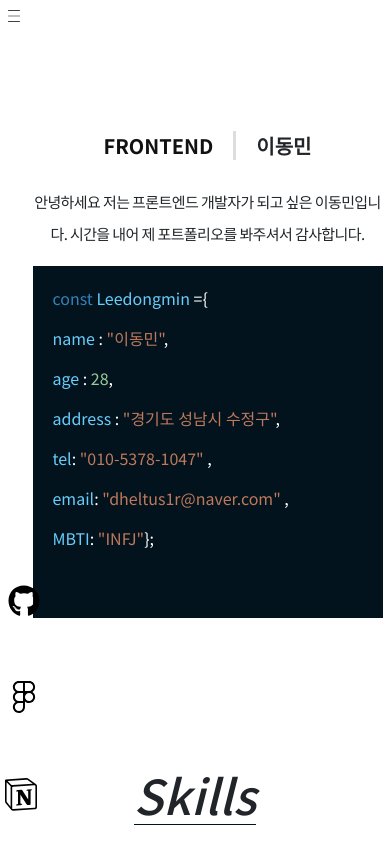
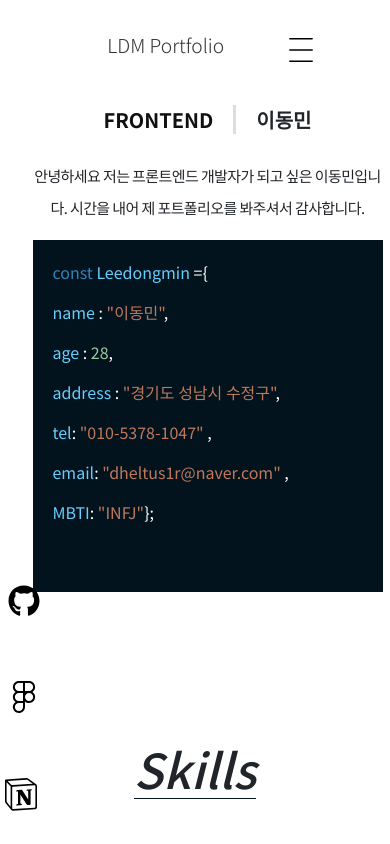
Before and after one commit to snb2323/coverletter, a React (Create React App) app in the folder coverletter/: page / in a window 390 px wide. Shown: the top 844 px of the page. Built offline with nearby package versions, Linux system fonts and the light colour scheme.

Commit message:
navivar 부트스트랩 반응형

```diff
--- a/coverletter/src/App.css
+++ b/coverletter/src/App.css
@@ -30,11 +30,6 @@ h1 {
   margin-bottom: 20px;
 }
 
-.aboutlogo {
-  top: 30px;
-  position: absolute;
-  left: 70px;
-}
 
 .wors {
   line-height: 2;
@@ -75,6 +70,8 @@ h1 {
   padding: 0 60px;
   left: 0;
   background-color: white !important;
+  display: flex !important;
+  justify-content: space-around !important;
 }
 
 .my_navar a {
@@ -619,6 +616,9 @@ input:focus {
   bottom: 0;
 }
 
+.btni button {
+  font-size: 2rem;
+}
 
 
 @keyframes blink {
@@ -729,3 +729,26 @@ input:focus {
     display: none;
   }
 }
+
+
+@media (max-width:990px) {
+  .gnb.navbar-nav {
+    position: absolute;
+    left: 0;
+    right: 0;
+    top: 100%;
+    background-color: white;
+    display: none;
+
+  }
+
+  .gnb.navbar-nav a {
+    text-align: center;
+    display: block;
+  }
+
+  .btni.toggle+.gnb {
+    display: block !important;
+  }
+
+}
--- a/coverletter/src/component/About_me.js
+++ b/coverletter/src/component/About_me.js
@@ -72,15 +72,14 @@ export default function About() {
 
     return (
         <>
-            <div className={`btni  d-md-none `}>
-                <button onClick={togglemenu} className='border-0 bg-transparent '><CiMenuBurger></CiMenuBurger></button>
-            </div>
-            <Navbar bg="dark" variant="dark" className="my_navar d-none d-lg-flex  justify-content-end">
-                <Navbar.Brand href="#home"></Navbar.Brand>
-                <Nav className="mx-4">
-                    <div className="aboutlogo d-none d-lg-flex ">
-                        <img src="https://www.abe9.co.kr/data/common/logo_img" alt="logo"></img>
-                    </div>
+
+            <Navbar bg="dark" variant="dark" className="my_navar d-lg-flex  justify-content-space-between">
+                <Navbar.Brand href="#home" className="aboutlogo d-block d-lg-flex ">LDM Portfolio</Navbar.Brand>
+                <div className={`btni  d-lg-none `}>
+                    <button onClick={togglemenu} className='border-0 bg-transparent '><CiMenuBurger></CiMenuBurger></button>
+                </div>
+                <Nav className="mx-4 gnb">
+
 
                     <Nav.Link
                         className={clickedSection === "about" ? "section clicked" : "section"}
@@ -120,7 +119,7 @@ export default function About() {
                 </Nav>
             </Navbar>
 
-            <div className="container">
+            <div id="home" className="container">
                 <div className="ldm px-5 mx-5">
                     <div className="leeabout">
                         <div className="leetext">
```
Also changed, not shown: 12 other files (tests, documents, lock files or other folders).
